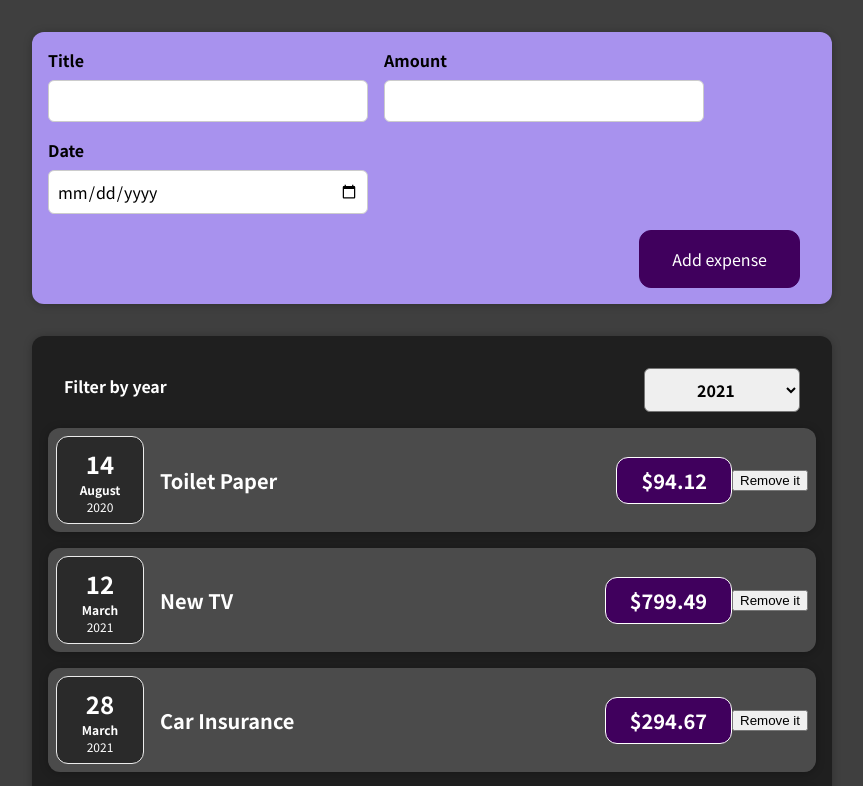
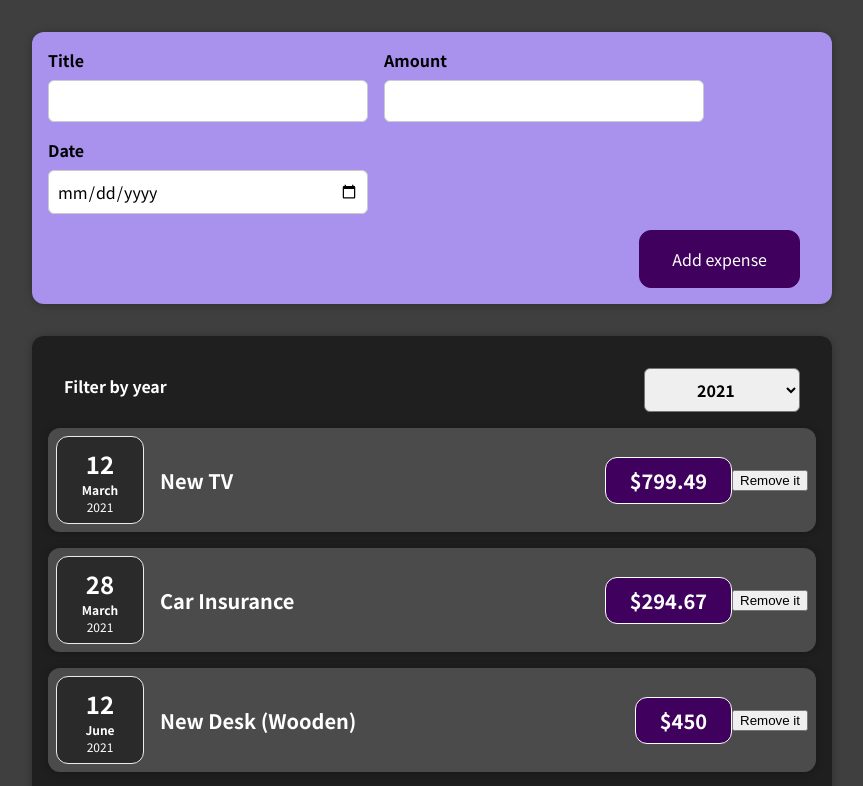
Before and after one commit to iwannabekoshka/udemy-react, a React (Create React App) app in the folder 01/: page / in a window 1280 px wide. Shown: the top 786 px of the page, without its empty margins (208-1071 px from the left). Built offline with nearby package versions, Linux system fonts and the light colour scheme.

Commit message:
01. фильтр по годам реально фильтрует

```diff
--- a/01/src/App.js
+++ b/01/src/App.js
@@ -36,12 +36,12 @@
         setExpenses((prevExpenses) => {
             return [newExpense, ...prevExpenses];
         });
-    }
+    };
     const removeExpenseHandler = (id) => {
         setExpenses((prevExpenses) => {
             return prevExpenses.filter((expense) => expense.id !== id);
         });
-    }
+    };
 
     return (
         <div>
--- a/01/src/components/Expenses/Expenses.js
+++ b/01/src/components/Expenses/Expenses.js
@@ -9,17 +9,25 @@
 function Expenses(props) {
     const [year, setYear] = useState('2021');
 
+    const filteredExpenses = props.expenses.filter(expense => {
+        return expense.date.getFullYear().toString() === year
+    });
+
     const changeYearHandler = (year) => {
         setYear(year);
-    }
+
+    };
     const removeExpenseHandler = (id) => {
         props.onRemoveExpense(id)
-    }
+    };
 
     return (
         <Card className="expenses">
-            <ExpensesFilter onChangeYear={changeYearHandler} year={year}/>
-            {props.expenses.map(expense =>
+            <ExpensesFilter
+                year={year}
+                onChangeYear={changeYearHandler}
+            />
+            {filteredExpenses.map(expense =>
                 <ExpenseItem
                     key={expense.id}
                     id={expense.id}
```
Also changed, not shown: 1 other file (tests, documents, lock files or other folders).
